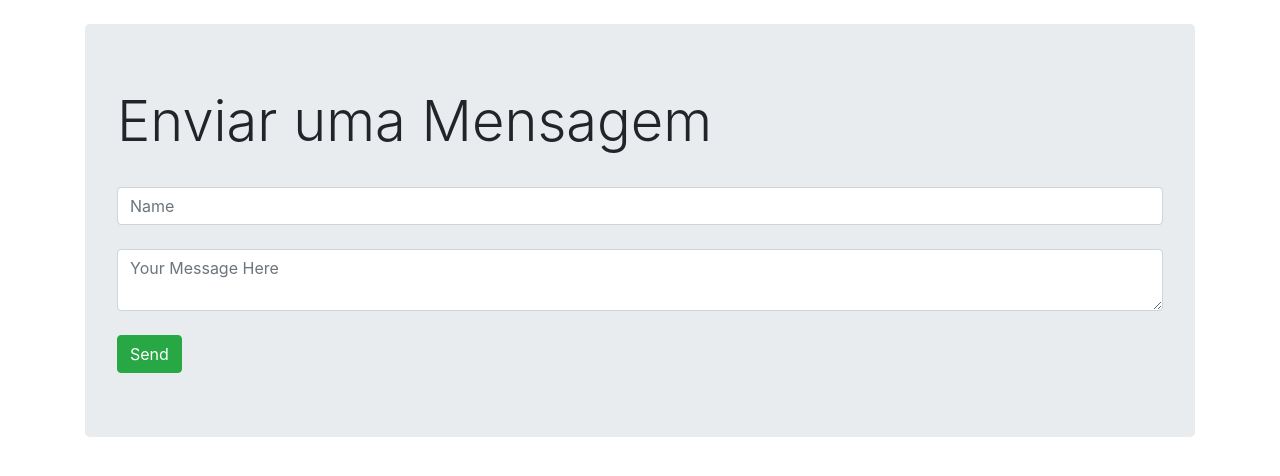
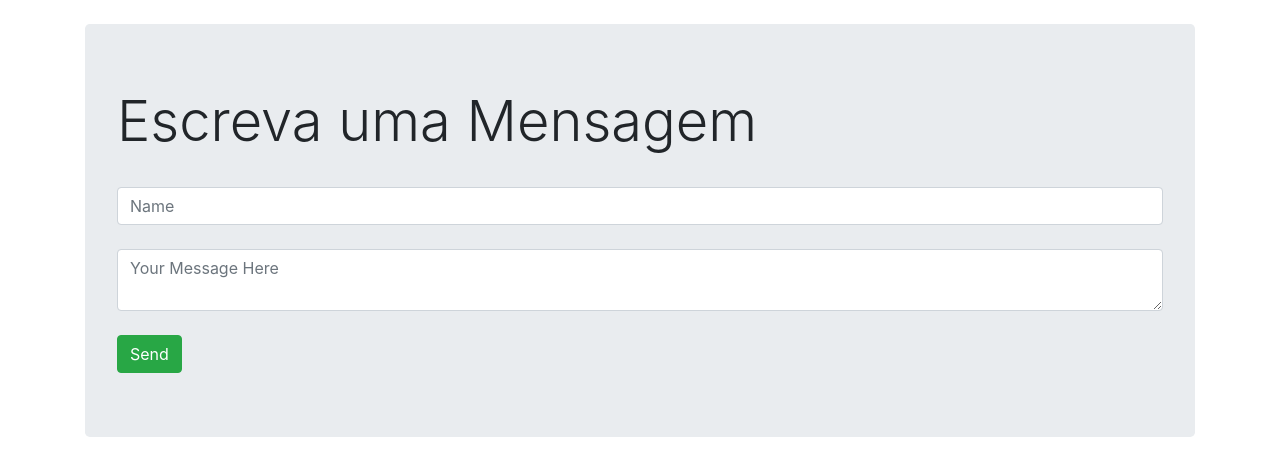
Before and after one commit to Luskan777/ezops-test-lucas, a website: page index.html in a window 1280 px wide. Drawn offline with nearby package versions, Linux system fonts and the light colour scheme; no server answers.

Commit message:
Testando CD
Alterando mensagem para testar o CD

```diff
--- a/index.html
+++ b/index.html
@@ -11,7 +11,7 @@
 <div class="container">
  <br>
  <div class="jumbotron">
- <h1 class="display-4">Enviar uma Mensagem</h1>
+ <h1 class="display-4">Escreva uma Mensagem</h1>
  <br>
  <input id = "name" class="form-control" placeholder="Name">
  <br>
```
